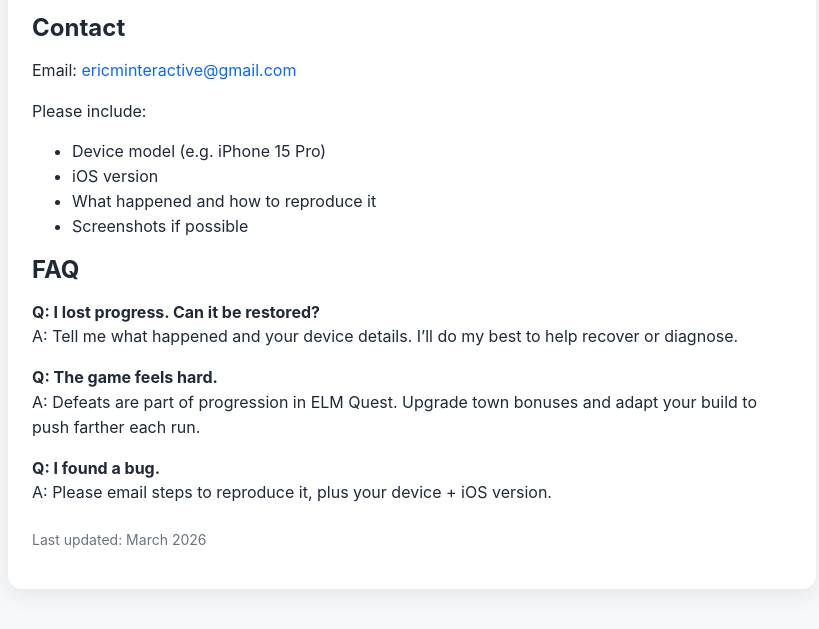
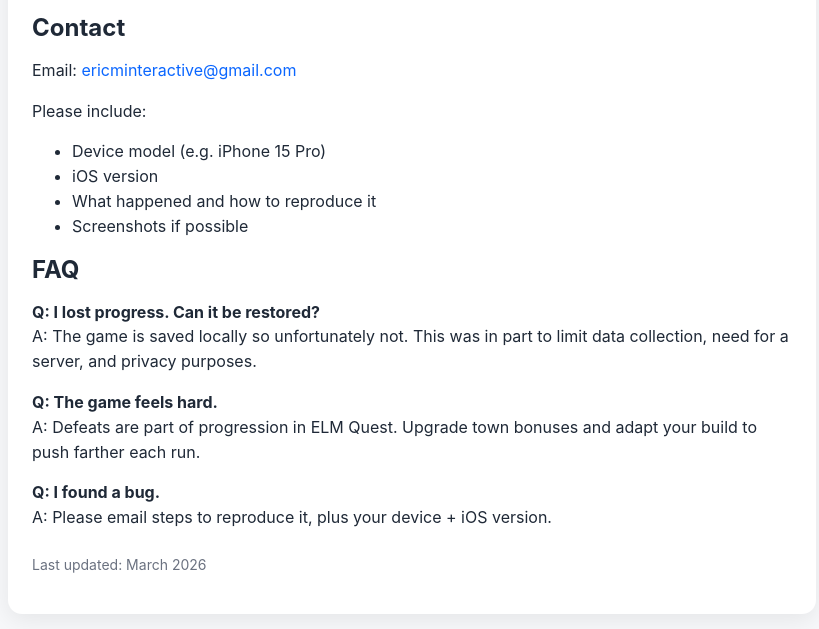
Before and after one commit to ericminteractive/ELMQuest-support, a plain HTML site: page index.html in a window 1280 px wide. Shown: the part 147-776 px from the top of the page, without its empty margins (228-1047 px from the left). Drawn offline with Linux system fonts and the light colour scheme.

Commit message:
Update index.html

```diff
--- a/index.html
+++ b/index.html
@@ -30,7 +30,7 @@
     </ul>
     <h2>FAQ</h2>
     <p><strong>Q: I lost progress. Can it be restored?</strong><br>
-    A: Tell me what happened and your device details. I’ll do my best to help recover or diagnose.</p>
+    A: The game is saved locally so unfortunately not. This was in part to limit data collection, need for a server, and privacy purposes.</p>
     <p><strong>Q: The game feels hard.</strong><br>
     A: Defeats are part of progression in ELM Quest. Upgrade town bonuses and adapt your build to push farther each run.</p>
     <p><strong>Q: I found a bug.</strong><br>
```
